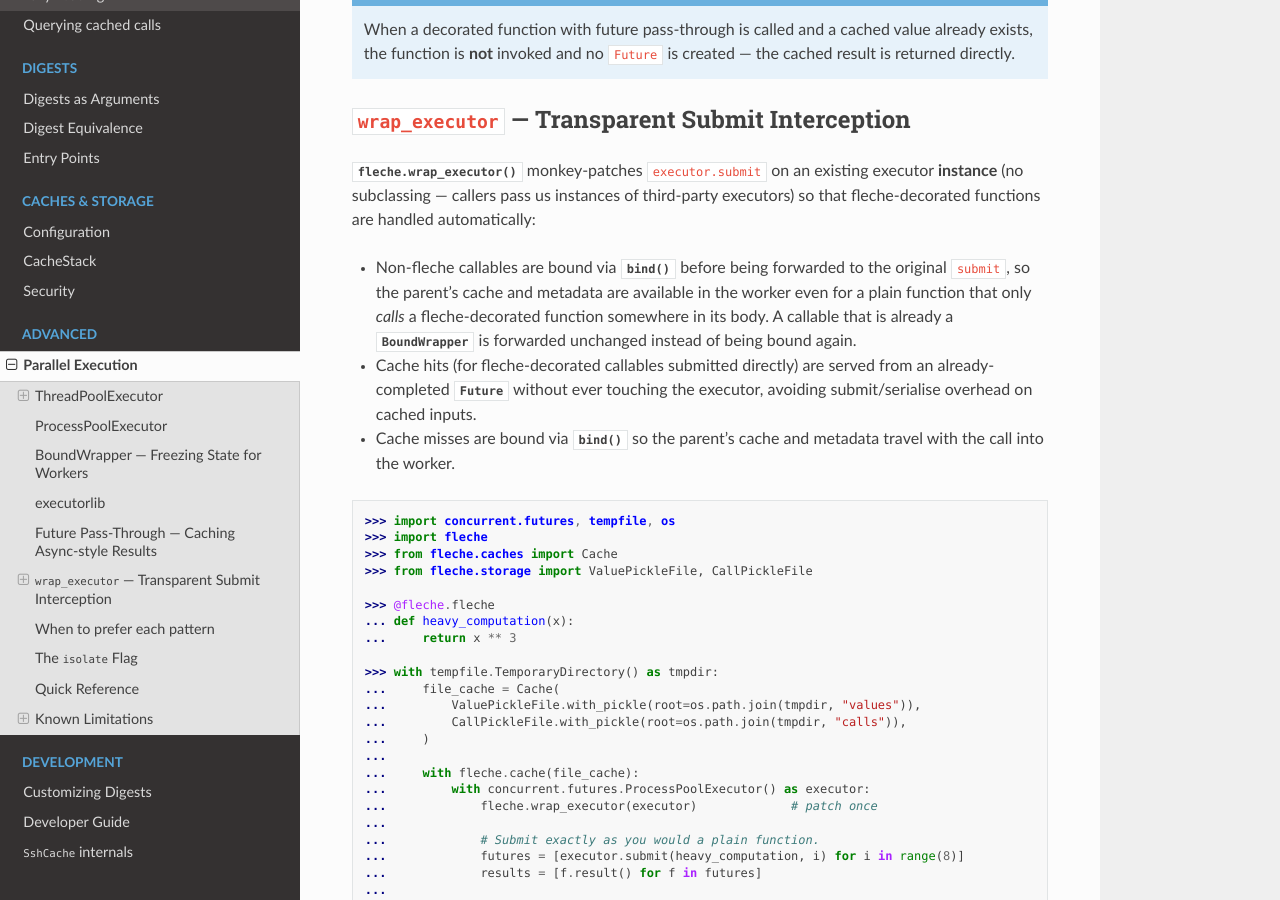
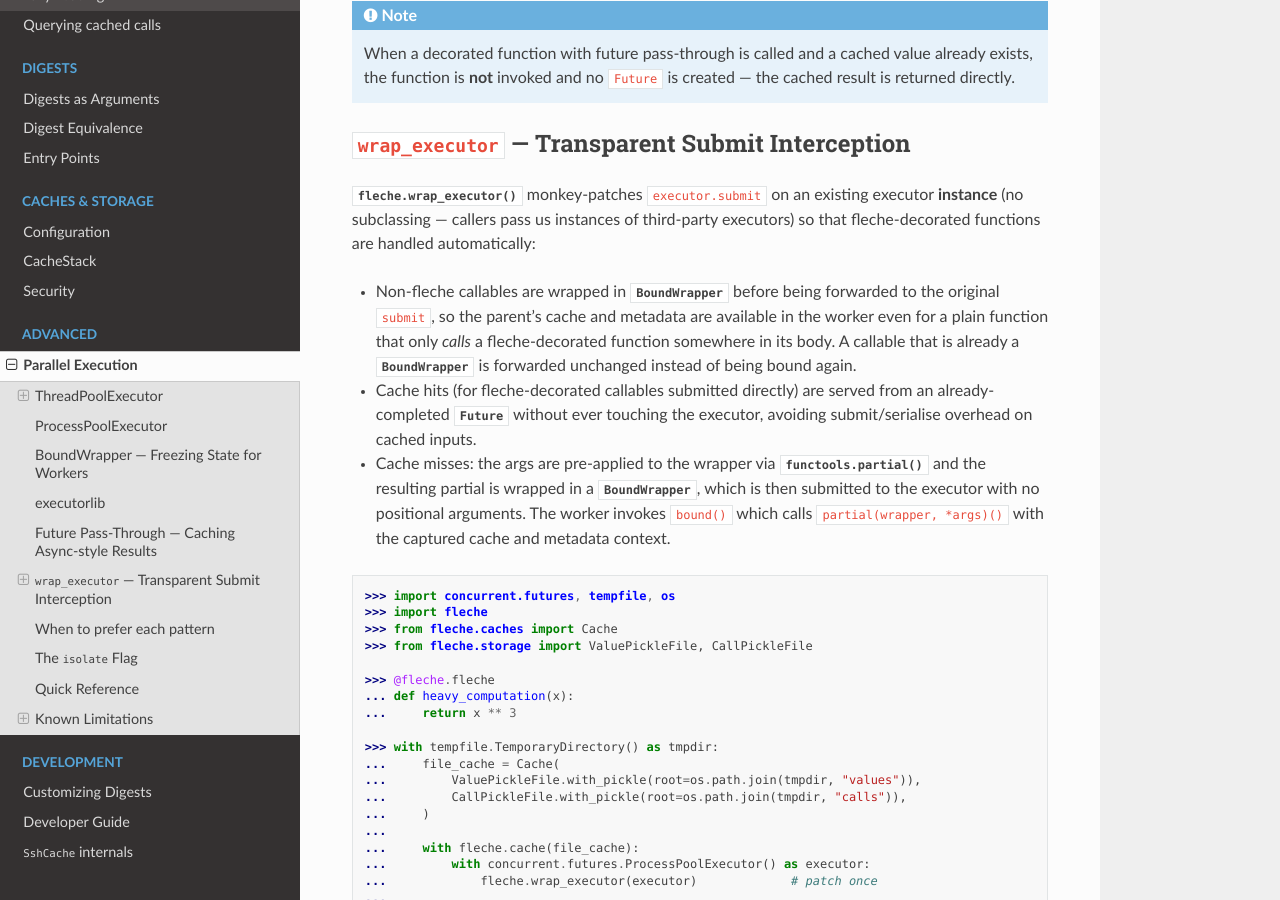
Before and after one commit to pmrv/fleche, a Sphinx documentation site: the page built from docs/parallel_execution.rst, in a window 1280 px wide and 900 px high, scrolled down 4732 px. Built offline with Sphinx 7.4.7 and the Read the Docs theme 3.1.0, drawn with Linux system fonts in a browser that asks for light colours; pages that are not in the unit, such as notebooks, are missing from menus; some of the changed text lies outside the part shown.

Commit message:
docs(parallel_execution): fix two factual errors (#767)
## Summary

Two factual errors found by cross-referencing
`docs/parallel_execution.rst` against `src/fleche/state.py` and
`src/fleche/executor.py`:

1. **`BoundWrapper.bind` captures cache AND metadata** — the
ThreadPoolExecutor section said "`BoundWrapper.bind(func)` captures the
active cache at bind time". In fact `BoundWrapper.bind` (in `state.py`)
snapshots both `_CACHE.get()` and `_METADATA.get()`, and
`BoundWrapper.__call__` restores both. The introduction of the page
(lines 10–12) correctly said "cache and metadata"; the
ThreadPoolExecutor body was inconsistent. Fixed to mention both.

2. **`wrap_executor` cache-miss submission** — described as "Cache
misses are bound via `BoundWrapper.bind` so the parent's cache and
metadata travel with the call into the worker", implying the original
args are forwarded alongside a bound callable. The actual code in
`executor.py` builds a `functools.partial(wrapper, *args,
**func_kwargs)` first, wraps _that_ in a `BoundWrapper`, and submits
`bound` with **no positional arguments**. The worker calls `bound()`,
which invokes `partial(wrapper, *args)()`. Rewrote the bullet to reflect
the actual call path.

---
_Generated by [Claude
Code](https://claude.ai/code/session_01Gmvhzu4udySWtYVSoNuD2P)_

Co-authored-by: Claude <noreply@anthropic.com>

```diff
--- a/docs/parallel_execution.rst
+++ b/docs/parallel_execution.rst
@@ -54,9 +54,9 @@ automatically, serving cache hits from a pre-completed
 Alternatively, use :class:`~fleche.BoundWrapper` when you need explicit
 control over which callable is submitted — for example, to share a single
 bound callable across multiple pools or helper modules.
-``BoundWrapper.bind(func)`` captures the active cache at bind time and
-restores it on every call — including inside worker threads — so all tasks
-write to the same store:
+``BoundWrapper.bind(func)`` captures the active cache **and metadata** at
+bind time and restores both on every call — including inside worker threads
+— so all tasks write to the same store with the same metadata context:
 
 .. code-block:: pycon
 
@@ -246,17 +246,20 @@ executor **instance** (no subclassing — callers pass us instances of
 third-party executors) so that fleche-decorated functions are handled
 automatically:
 
-- Non-fleche callables are bound via :meth:`~fleche.BoundWrapper.bind` before
+- Non-fleche callables are wrapped in :class:`~fleche.BoundWrapper` before
   being forwarded to the original ``submit``, so the parent's cache and
   metadata are available in the worker even for a plain function that only
-  *calls* a fleche-decorated function somewhere in its body. A callable that
+  *calls* a fleche-decorated function somewhere in its body.  A callable that
   is already a :class:`~fleche.BoundWrapper` is forwarded unchanged instead
   of being bound again.
 - Cache hits (for fleche-decorated callables submitted directly) are served
   from an already-completed :class:`~concurrent.futures.Future` without ever
   touching the executor, avoiding submit/serialise overhead on cached inputs.
-- Cache misses are bound via :meth:`~fleche.BoundWrapper.bind` so the parent's
-  cache and metadata travel with the call into the worker.
+- Cache misses: the args are pre-applied to the wrapper via
+  :func:`functools.partial` and the resulting partial is wrapped in a
+  :class:`~fleche.BoundWrapper`, which is then submitted to the executor with
+  no positional arguments.  The worker invokes ``bound()`` which calls
+  ``partial(wrapper, *args)()`` with the captured cache and metadata context.
 
 .. code-block:: pycon
 
```
